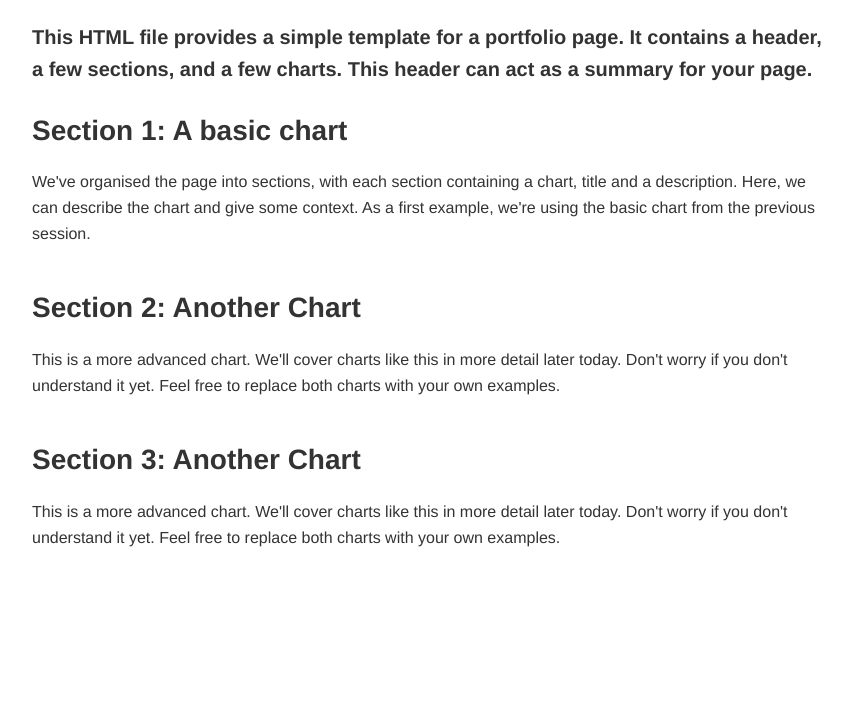
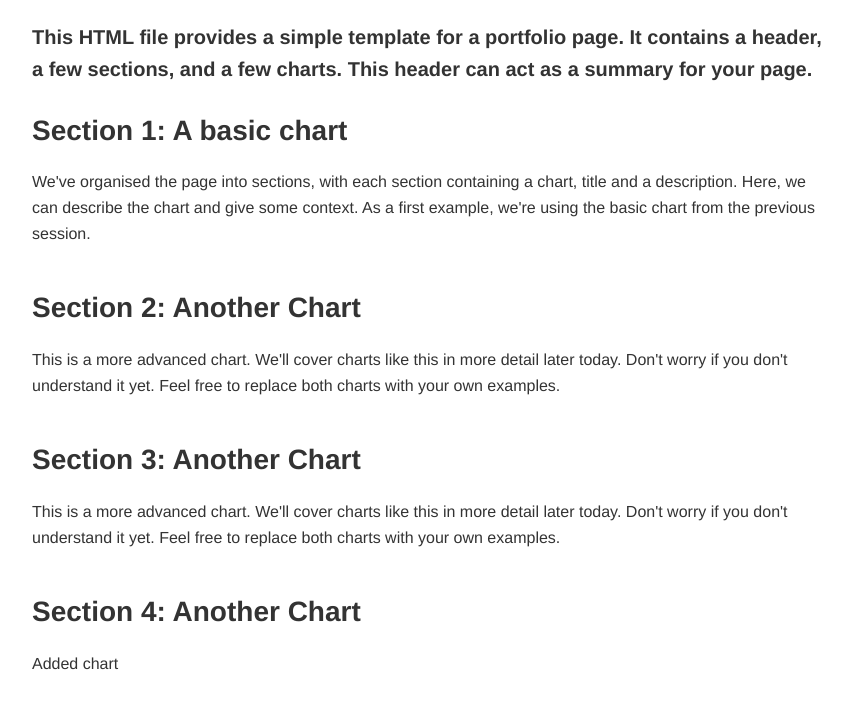
Before and after one commit to ADGurney/ADGurney.github.io, a plain HTML site: page index.html in a window 1280 px wide. Shown: the part 177-886 px from the top of the page, without its empty margins (208-1060 px from the left). Before the commit the page ends 800 px from the top, so only its background shows below. Drawn offline with Linux system fonts and the light colour scheme; a script that the page names is missing.

Commit message:
Update index.html

```diff
--- a/index.html
+++ b/index.html
@@ -82,6 +82,16 @@
         <figure id="Location3"></figure> <!-- we give it an id so we can put a vega-lite graph here with VegaEmbed -->
     </section>
 
+    <section>
+        <div class="chart-description"> <!-- we are grouping the title and description together so we can style them together -->
+            <h2>Section 4: Another Chart</h2>
+            <p> <!-- This is a paragraph, it's the main way to display text on a web page -->
+                Added chart
+            </p>
+        </div>
+        <figure id="Location4"></figure> <!-- we give it an id so we can put a vega-lite graph here with VegaEmbed -->
+    </section>
+
 
     <!-- Do you want to add more sections? -->
         <!-- Try copying pasting the section above -->
```
